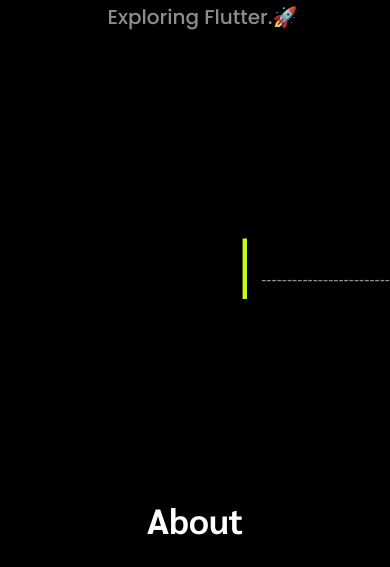
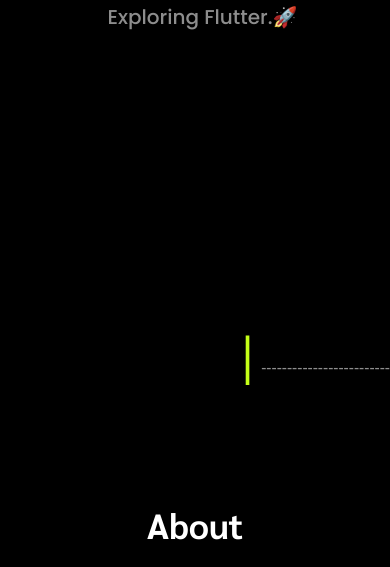
Before and after one commit to musman-js/Updating-MyPortfolio, a plain HTML site: page index.html in a window 390 px wide. Shown: the part 533-1100 px from the top of the page. Drawn offline with nearby package versions, Linux system fonts and the light colour scheme; some packages are replaced by stand-ins of ours; a script that the page names is missing; a web font is replaced by a local one.

Commit message:
hobbies section changes completed

```diff
--- a/index.html
+++ b/index.html
@@ -127,7 +127,8 @@
 
   <!-- ========Section end======== -->
   <section>
-    <p class="section-end"><span class="arrow">|</span><span class="main-line">---------------<span class="for-mobile">------</span><span
+    <p class="section-end" style="margin-top: 200px;"><span class="arrow">|</span><span
+        class="main-line">---------------<span class="for-mobile">------</span><span
           class="line-0">----------</span></span><span class="line-1">--------------------------</span><span
         class="line-2">--------------</span><span class="line-3">------------------</span><span
         class="line-4">--------------------------------</span><span class="line-5">--------------</span><span
@@ -197,9 +198,10 @@
   </div>
 
 
-   <!-- ========Section end======== -->
+  <!-- ========Section end======== -->
   <section>
-    <p class="section-end" style="margin-top: 150px;"><span class="arrow">|</span><span class="main-line">---------------<span class="for-mobile">------</span><span
+    <p class="section-end" style="margin-top: 150px;"><span class="arrow">|</span><span
+        class="main-line">---------------<span class="for-mobile">------</span><span
           class="line-0">----------</span></span><span class="line-1">--------------------------</span><span
         class="line-2">--------------</span><span class="line-3">------------------</span><span
         class="line-4">--------------------------------</span><span class="line-5">--------------</span><span
@@ -421,7 +423,8 @@
 
   <!-- ========Section end======== -->
   <section>
-    <p class="section-end" style="margin-top: 140px;"><span class="arrow">|</span><span class="main-line">---------------<span class="for-mobile">------</span><span
+    <p class="section-end" style="margin-top: 140px;"><span class="arrow">|</span><span
+        class="main-line">---------------<span class="for-mobile">------</span><span
           class="line-0">----------</span></span><span class="line-1">--------------------------</span><span
         class="line-2">--------------</span><span class="line-3">------------------</span><span
         class="line-4">--------------------------------</span><span class="line-5">--------------</span><span
@@ -481,11 +484,12 @@
 
   <section>
     <!-- ========Section end======== -->
-    <p class="section-end-2" style="margin-top: 160px;"><span class="main-line">---------------<span class="for-mobile">------</span><span
-          class="line-0">----------</span></span><span class="line-1">--------------------------</span><span
-        class="line-2">--------------</span><span class="line-3">------------------</span><span
-        class="line-4">--------------------------------</span><span class="line-5">--------------</span><span
-        class="line-6">--------------------</span><span class="arrow">|</span></p>
+    <p class="section-end-2" style="margin-top: 160px;"><span class="main-line">---------------<span
+          class="for-mobile">------</span><span class="line-0">----------</span></span><span
+        class="line-1">--------------------------</span><span class="line-2">--------------</span><span
+        class="line-3">------------------</span><span class="line-4">--------------------------------</span><span
+        class="line-5">--------------</span><span class="line-6">--------------------</span><span class="arrow">|</span>
+    </p>
   </section>
 
 
--- a/style.css
+++ b/style.css
@@ -370,10 +370,11 @@
 
 /* line styling */
 .section-end{
-    margin-top: 50px;
+    margin-top: 0px;
     text-align: end;
     color: #8e8e8e;
 }
+
 
 .section-end-2{
     margin-top: 50px;
@@ -384,6 +385,12 @@
 .arrow{
     font-size: 60px;
     color: #c5ff18;
+}
+
+@media(max-width:400px){
+    .arrow{
+        font-size: 50px;
+    }
 }
 
 .line-1{
@@ -441,11 +448,10 @@
 /* =======section 2 Styling======== */
 .sec-2-main {
     padding-bottom: 130px;
-    /* background-color:#111111; */
 }
 
 .sec-2 {
-    padding-top: 11em;
+    padding-top: 6em;
     padding-bottom: 50px;
     color: white;
     text-align: center;
@@ -781,7 +787,6 @@
     margin-top: -30px;
     font-size: 25px;
     color: #c9ff19;
-    font-family: var(--h1-font);
     font-weight: 700;
 }
 
```
